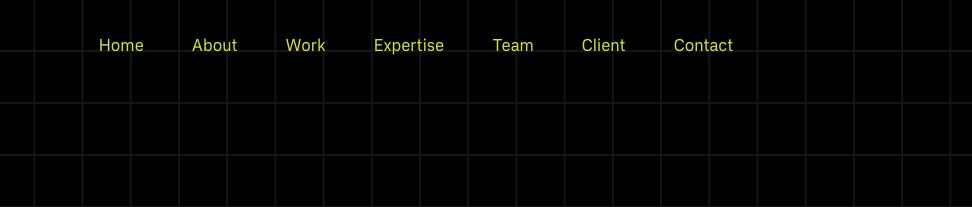
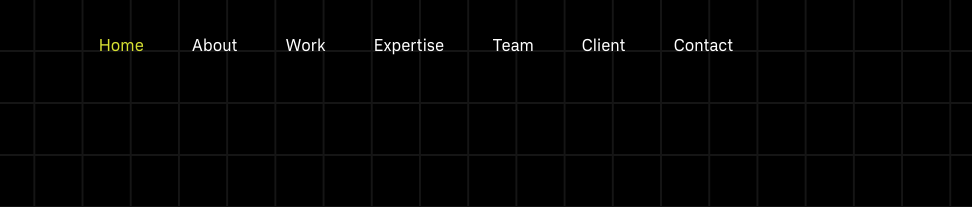
Before and after one commit to dipeshkukadiya22/NMM, a website: page index.html in a window 1280 px wide. Shown: the top 207 px of the page, 224-1196 px from the left. Drawn offline with nearby package versions, Linux system fonts and the light colour scheme; files whose address does not match are found by name; a web font is replaced by a local one.

Commit message:
Addition of favicon removal of extra images hardcoded active link for avoiding confusion

```diff
--- a/index.html
+++ b/index.html
@@ -5,6 +5,7 @@
   <title>Home - Nimbu Mirchi Media</title>
   <meta charset="UTF-8">
   <meta name="viewport" content="width=device-width, initial-scale=1.0">
+  <link rel="icon" type="image/x-icon" href="/src/images/favicon.ico">
   <link href="/public/style.css" rel="stylesheet">
 
   <!-- Swiper CSS -->
@@ -23,7 +24,7 @@
         <img src="/src/images/NMM-Logo.svg" alt="Logo" class="inline-block w-50">
       </div>
       <ul class="hidden md:flex justify-center items-center space-x-8 text-white w-[80%]">
-        <li><a href="#" class="hover:underline text-brand-primary p-2">Home</a></li>
+        <li><a href="#" class="hover:underline text-brand-primary p-2 active-link">Home</a></li>
         <li><a href="/index.html" class="hover:underline p-2">About</a></li>
         <li><a href="/index.html" class="hover:underline p-2">Work</a></li>
         <li><a href="/index.html" class="hover:underline p-2">Expertise</a></li>
@@ -884,24 +885,24 @@
   </script>
 
   <script>
-    document.addEventListener('DOMContentLoaded', function() {
-        const navLinks = document.querySelectorAll('nav a'); // Assuming your navigation is within a <nav> element
-        const currentPathname = window.location.pathname;
+    // document.addEventListener('DOMContentLoaded', function() {
+    //     const navLinks = document.querySelectorAll('nav a'); // Assuming your navigation is within a <nav> element
+    //     const currentPathname = window.location.pathname;
 
-        navLinks.forEach(link => {
-            // Remove any existing 'active' class to ensure only one is active at a time
-            link.classList.remove('active-link');
+    //     navLinks.forEach(link => {
+    //         // Remove any existing 'active' class to ensure only one is active at a time
+    //         link.classList.remove('active-link');
 
-            // Check if the link's href matches the current page's pathname
-            if (link.pathname === currentPathname) {
-                link.classList.add('active-link');
-            }
-            // Optional: Handle home page specifically if its pathname is just "/"
-            // else if (currentPathname === '/' && link.pathname === '/index.html') {
-            //     link.classList.add('active-link');
-            // }
-        });
-    });
+    //         // Check if the link's href matches the current page's pathname
+    //         if (link.pathname === currentPathname) {
+    //             link.classList.add('active-link');
+    //         }
+    //         // Optional: Handle home page specifically if its pathname is just "/"
+    //         // else if (currentPathname === '/' && link.pathname === '/index.html') {
+    //         //     link.classList.add('active-link');
+    //         // }
+    //     });
+    // });
 
   </script>
 
```
Also changed, not shown: public/green-grid.svg (deleted), public/grid.svg (deleted), public/orange-grid.svg (deleted), public/style.css, src/images/favicon.ico (added).
